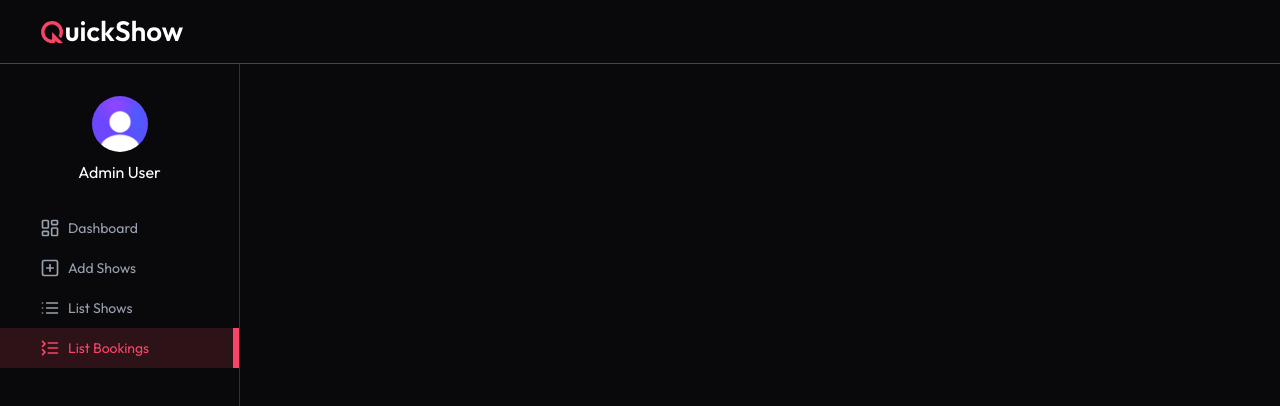
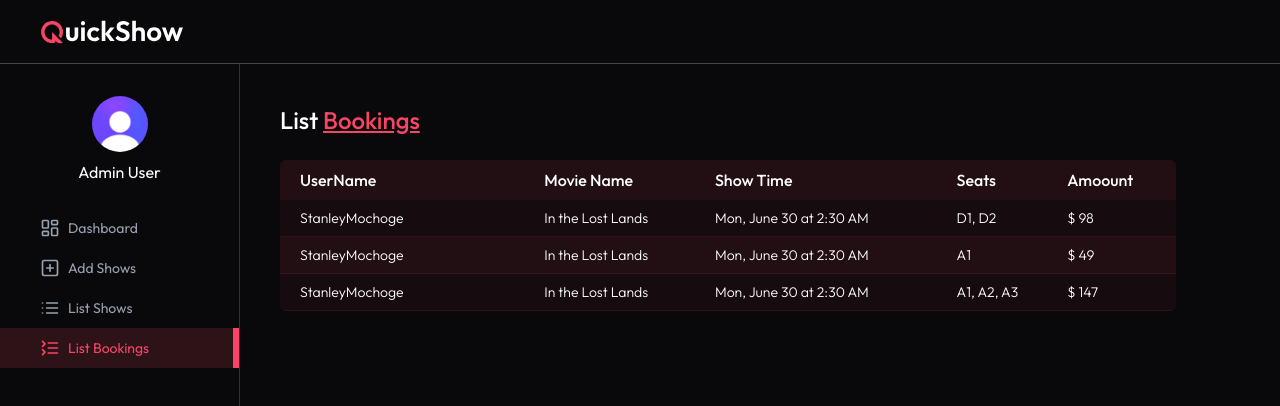
Before and after one commit to SonOfChrist/Movie-Ticket-Booking, a React (Vite) app: page /admin/list-bookings in a window 1280 px wide. Shown: the top 406 px of the page. Built offline with nearby package versions, Linux system fonts and the light colour scheme.

Commit message:
Created ListBooking/Updated/assetsBookingNames

```diff
--- a/src/assets/assets.js
+++ b/src/assets/assets.js
@@ -304,7 +304,7 @@
 export const dummyBookingData = [
     {
         "_id": "68396334fb83252d82e17295",
-        "user": { "name": "GreatStack", },
+        "user": { "name": "StanleyMochoge", },
         "show": {
             _id: "68352363e96d99513e4221a4",
             movie: dummyShowsData[0],
@@ -317,7 +317,7 @@
     },
     {
         "_id": "68396334fb83252d82e17295",
-        "user": { "name": "GreatStack", },
+        "user": { "name": "StanleyMochoge", },
         "show": {
             _id: "68352363e96d99513e4221a4",
             movie: dummyShowsData[0],
@@ -330,7 +330,7 @@
     },
     {
         "_id": "68396334fb83252d82e17295",
-        "user": { "name": "GreatStack", },
+        "user": { "name": "StanleyMochoge", },
         "show": {
             _id: "68352363e96d99513e4221a4",
             movie: dummyShowsData[0],
--- a/src/pages/admin/ListBookings.jsx
+++ b/src/pages/admin/ListBookings.jsx
@@ -1,11 +1,52 @@
 import React from 'react'
+import { useState, useEffect } from 'react';
+import { dummyBookingData } from '../../assets/assets';
+import Loading from '../../components/Loading';
+import Title from '../../components/admin/Title';
+import dateFormat from '../../lib/dateFormat';
 
 const ListBookings = () => {
-  return (
-    <div>
+  const currency = import.meta.env.VITE_CURRENCY;
+  const [bookings, setBookings] = useState([]);
+  const [isLoading, setIsLoading] = useState(true);
 
-    </div>
-  )
+  const getAllBookings = async () => {
+    setBookings(dummyBookingData)
+    setIsLoading(false);
+  }
+  useEffect(() => {
+    getAllBookings();
+  }, []);
+
+  return !isLoading ? (
+    <>
+      <Title text1='List' text2='Bookings' />
+      <div className='max-w-4xl mt-6 overflow-x-auto'>
+        <table className='w-full border-collapse rounded-md overflow-hidden text-nowrap'>
+          <thead>
+            <tr className='bg-primary/10 text-left text-white'>
+            <th className='p-2 font-medium pl-5'>UserName</th>
+            <th className='p-2 font-medium'>Movie Name</th>
+            <th className='p-2 font-medium'>Show Time</th>
+            <th className='p-2 font-medium'>Seats</th>
+            <th className='p-2 font-medium'>Amoount</th>
+            </tr>
+          </thead>
+          <tbody className='text-sm font-light'>
+            {bookings.map((item, index) => (
+              <tr key={index} className='border-b border-primary/10 bg-primary/5 even:bg-primary/10'>
+                <td className='p-2 min-w-45 pl-5'>{item.user.name}</td>
+                <td className='p-2'>{item.show.movie.title}</td>
+                <td className='p-2'>{dateFormat(item.show.showDateTime)}</td>
+                <td className='p-2'>{Object.keys(item.bookedSeats).map(seat => item.bookedSeats[seat]).join(", ")}</td>
+                <td className='p-2'>{currency} {item.amount}</td>
+              </tr>
+            ))}
+          </tbody>
+        </table>
+      </div>
+    </>
+  ) : <Loading />
 }
 
 export default ListBookings
```
